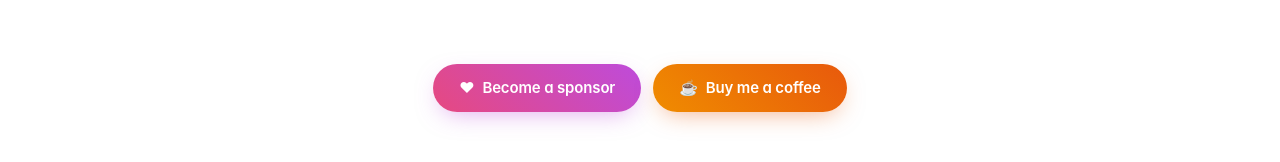
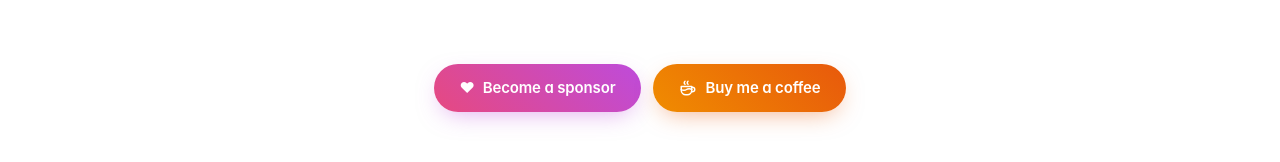
Before and after one commit to gfazioli/react-flip, a React (Vite) app in the folder site/: page / in a window 1280 px wide. Shown: the part 7301-7463 px from the top of the page. Built offline with nearby package versions, Linux system fonts and the light colour scheme; a web font is replaced by a local one.

Commit message:
fix(site): use monochrome Tabler coffee icon in donate button

```diff
--- a/site/src/components/Sponsors.tsx
+++ b/site/src/components/Sponsors.tsx
@@ -18,7 +18,7 @@ export function Sponsors() {
         </div>
 
         <div className="sponsors-wall">
-          {sponsors.map((s) => (
+          {sponsors.map(s => (
             <a
               key={s.key}
               className="sponsor-card"
@@ -38,12 +38,7 @@ export function Sponsors() {
             </a>
           ))}
 
-          <a
-            className="sponsor-card sponsor-slot"
-            href={SPONSOR_URL}
-            target="_blank"
-            rel="noreferrer noopener"
-          >
+          <a className="sponsor-card sponsor-slot" href={SPONSOR_URL} target="_blank" rel="noreferrer noopener">
             <span className="sponsor-slot-plus" aria-hidden="true">
               +
             </span>
@@ -56,7 +51,25 @@ export function Sponsors() {
             <span aria-hidden="true">❤</span> Become a sponsor
           </a>
           <a className="coffee-button" href={DONATE_URL} target="_blank" rel="noreferrer noopener">
-            <span aria-hidden="true">☕</span> Buy me a coffee
+            <svg
+              aria-hidden="true"
+              xmlns="http://www.w3.org/2000/svg"
+              width="18"
+              height="18"
+              viewBox="0 0 24 24"
+              fill="none"
+              stroke="currentColor"
+              strokeWidth="2"
+              strokeLinecap="round"
+              strokeLinejoin="round"
+            >
+              <path d="M3 14c.83 .642 2.077 1.017 3.5 1c1.423 .017 2.67 -.358 3.5 -1c.83 -.642 2.077 -1.017 3.5 -1c1.423 -.017 2.67 .358 3.5 1" />
+              <path d="M8 3a2.4 2.4 0 0 0 -1 2a2.4 2.4 0 0 0 1 2" />
+              <path d="M12 3a2.4 2.4 0 0 0 -1 2a2.4 2.4 0 0 0 1 2" />
+              <path d="M3 10h14v5a6 6 0 0 1 -6 6h-2a6 6 0 0 1 -6 -6v-5" />
+              <path d="M16.746 16.726a3 3 0 1 0 .252 -5.555" />
+            </svg>
+            Buy me a coffee
           </a>
         </div>
       </div>
```
